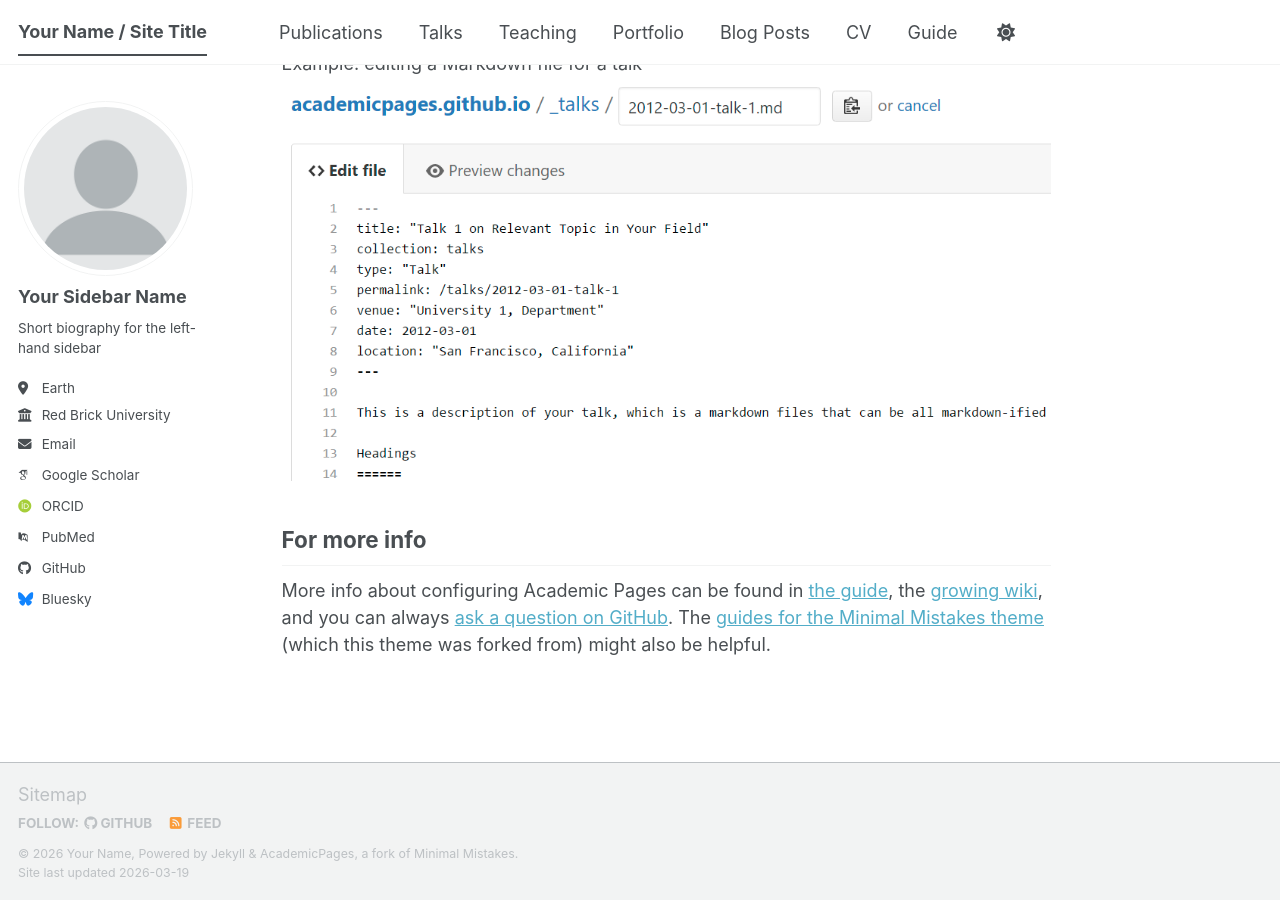
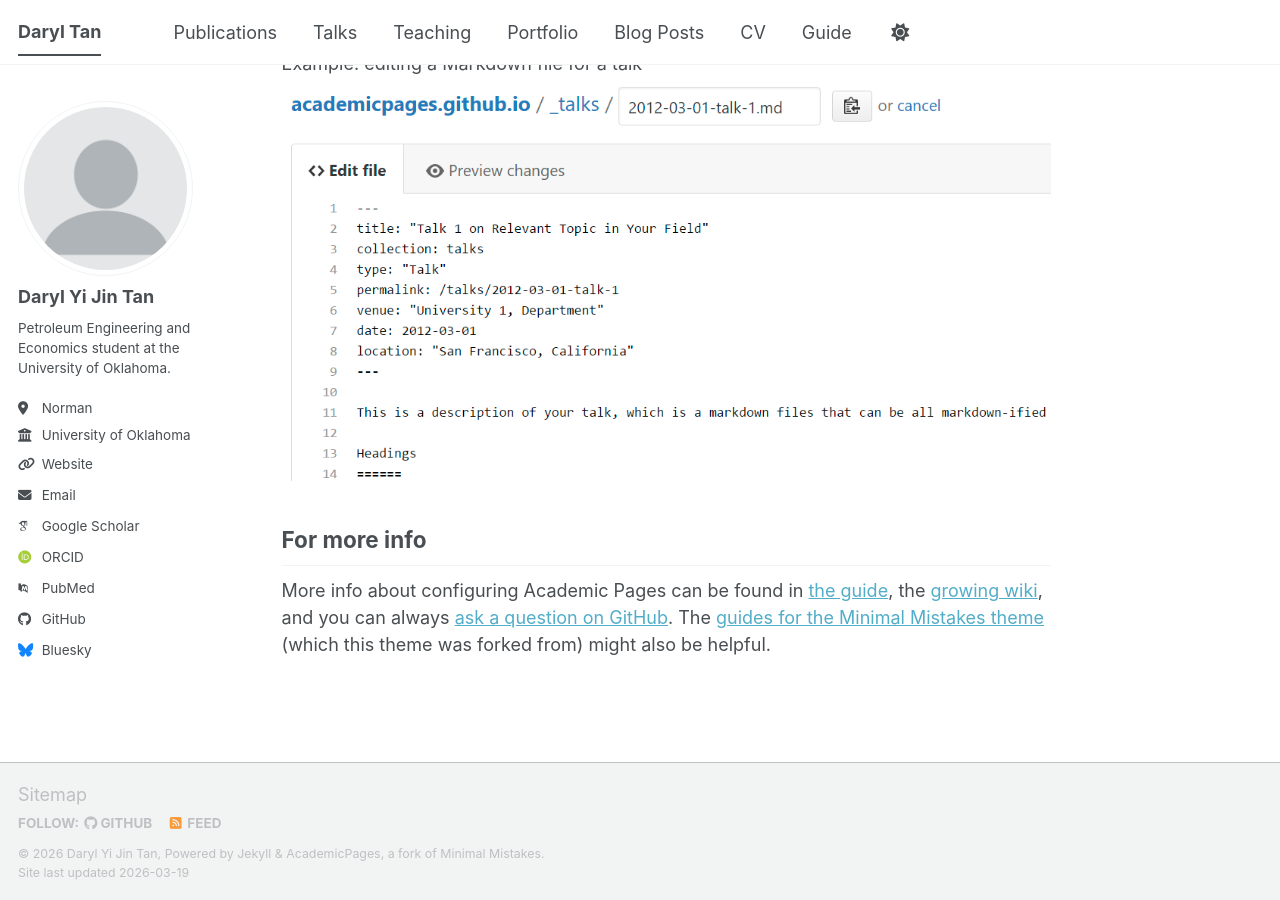
Before and after one commit to DarylvativeFunction/darylvativefunction.github.io, a Jekyll site: the page built from _pages/about.md, in a window 1280 px wide and 900 px high, scrolled down 2720 px. Built offline with Jekyll 4.4.1, drawn with Linux system fonts in a browser that asks for light colours; some web fonts are replaced; a script bundle is joined from its source files by our own code; library files that are not in the unit come from our copies.

Commit message:
Update _config.yml

```diff
--- a/_config.yml
+++ b/_config.yml
@@ -9,14 +9,14 @@
 # Basic Site Settings
 locale                   : "en-US"
 site_theme               : "default" # The available themes options are "default", "air", "sunrise", "mint", "dirt" and "contrast"
-title                    : "Your Name / Site Title"
+title                    : "Daryl Tan"
 title_separator          : "-"
-name                     : &name "Your Name"
-description              : &description "Your Name's academic portfolio"   # Update this with a general description of your site, this is the default if not overridden by a page
-url                      : https://academicpages.github.io # The base hostname & protocol for your site e.g. "https://[your GitHub username].github.io",
+name                     : &name "Daryl Yi Jin Tan"
+description              : &description "B.S. Petroleum Engineering, B.A. Economics, Certificate in Sustainable Energy Systems at the University of Oklahoma. I'm interested in energy systems, carbon management, and techno-economic analysis. "   # Update this with a general description of your site, this is the default if not overridden by a page
+url                      : "https://darylvativefunction.github.io" # The base hostname & protocol for your site e.g. "https://[your GitHub username].github.io",
                                                            # or if you already have some other page hosted on Github then use "https://[your GitHub username].github.io/[Your Repo Name]"
 baseurl                  : "" # the subpath of your site, e.g. "/blog"
-repository               : "academicpages/academicpages.github.io"
+repository               : "DarylvativeFunction/darylvativefunction.github.io"
 
 # Site Author - The following control what appear as part of the author content on the side bar.
 #               If a field is blank the icon and link will not appear, otherwise it will be shown.
@@ -24,13 +24,13 @@ repository               : "academicpages/academicpages.github.io"
 author:
   # Biographic information
   avatar           : "profile.png"
-  name             : "Your Sidebar Name"
+  name             : "Daryl Yi Jin Tan"
   pronouns         : # example: "she/her"
-  bio              : "Short biography for the left-hand sidebar"
-  location         : "Earth"
-  employer         : "Red Brick University"
-  uri              : # URL
-  email            : "none@example.org"
+  bio              : "Petroleum Engineering and Economics student at the University of Oklahoma."
+  location         : "Norman"
+  employer         : "University of Oklahoma"
+  uri              : "https://www.ou.edu/"# URL
+  email            : "daryltyj@ou.edu"
 
   # Academic websites
   academia         : # URL
@@ -51,7 +51,7 @@ author:
   bitbucket        : # Username - Update with your username on the site
   codepen          : # Username
   dribbble         : # Username
-  github           : "academicpages"
+  github           : "DarylvativeFunction"
   kaggle           : # Username
   stackoverflow    : # User number or user number and name (i.e., use "1" or "1/jeff-atwood")
 
```
